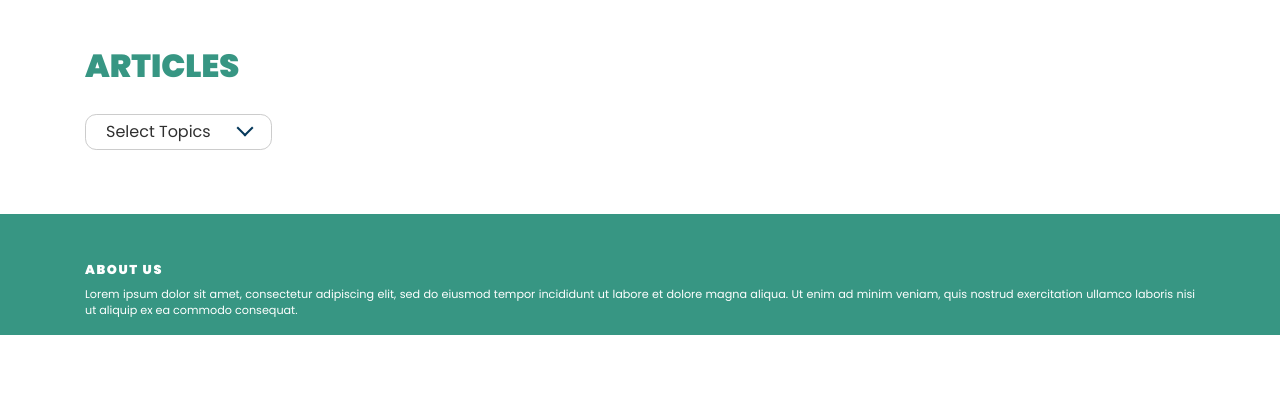
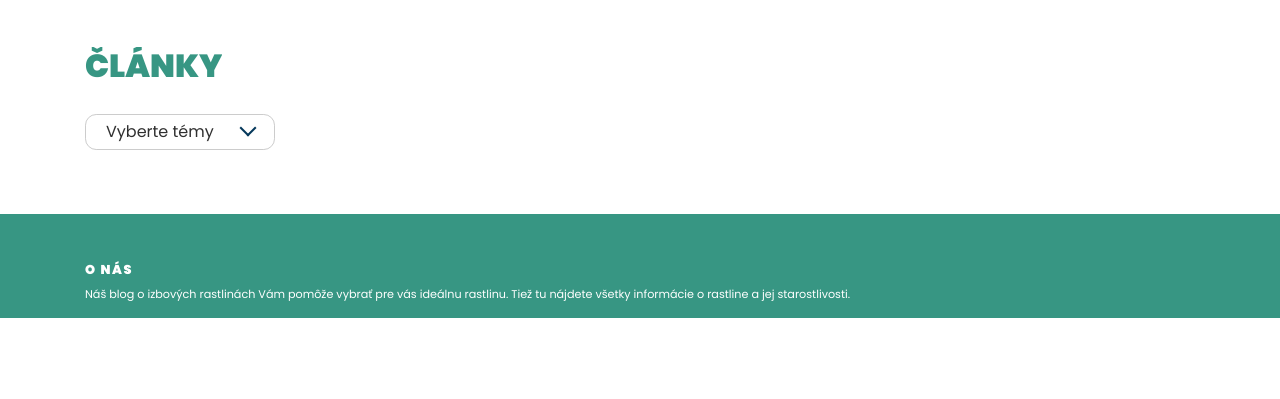
Before and after one commit to ZCT-CMS/zct-cms, a PHP site: page / in a window 1280 px wide. Shown: the part 401-800 px from the top of the page. Run offline with PHP 8.4, Linux system fonts and the light colour scheme; data that the repository does not hold is empty; some libraries are stand-ins or nearby versions.

Commit message:
added photos

```diff
--- a/includes/footer.php
+++ b/includes/footer.php
@@ -3,8 +3,8 @@
         <div class="row justify-content-between">
 
           <div class="footer-col col-12">
-            <h3 class="text-white">ABOUT US</h3>
-            <p class="text-white text-justify">Lorem ipsum dolor sit amet, consectetur adipiscing elit, sed do eiusmod tempor incididunt ut labore et dolore magna aliqua. Ut enim ad minim veniam, quis nostrud exercitation ullamco laboris nisi ut aliquip ex ea commodo consequat.</p>
+            <h3 class="text-white">O NÁS</h3>
+            <p class="text-white text-justify">Náš blog o izbových rastlinách Vám pomôže vybrať pre vás ideálnu rastlinu. Tiež tu nájdete všetky informácie o rastline a jej starostlivosti.</p>
           </div>
         </div>
       </div>
--- a/includes/includes_head.php
+++ b/includes/includes_head.php
@@ -8,6 +8,7 @@
   <link rel="stylesheet" href="/css/lightbox.min.css">
   <link rel="stylesheet" href="/css/bootstrap.min.css">
   <link rel="stylesheet" href="/css/aos.css">
+  <link href="images/icon-leafer.png" rel="icon" type="image/png">
 
   <link rel="stylesheet" href="/css/style.css?v2.2">
 
--- a/index.php
+++ b/index.php
@@ -31,10 +31,10 @@ if (isset($_GET['topic'])) {
   <?php
   include('includes/includes_head.php');
   ?>
-  <!-- Primary Meta Tags -->
-  <title>Blog pro Kakatus.</title>
 
-  <meta name="title" content="CMS ZCT">
+  <title>Váš zelený priateľ</title>
+
+  <meta name="title" content="Váš zelený priateľ">
   <meta name="description" content="Second zct assignment">
 
 </head>
@@ -46,8 +46,8 @@ if (isset($_GET['topic'])) {
       <div class="container">
         <div class="row align-items-left">
           <div class="subpage_head col-lg-8 text-left">
-            <h1>BLOG</h1>
-            <h5>Tut budet ctot pro kaktusy.</h5>
+            <h1>Váš zelený priateľ</h1>
+            <h5>Asistent pri hľadaní dokonalej domácej rastliny</h5>
           </div>
         </div>
       </div>
@@ -55,25 +55,25 @@ if (isset($_GET['topic'])) {
 
     <section class="site-section">
       <div class="container">
-        <h2 class="section-title gradient">ARTICLES</h2>
+        <h2 class="section-title gradient">Články</h2>
 
         <div id="filterBtnContainer" class="mb-3">
           <!-- Article filter -->
           <form action="index.php" method="get">
             <div id="list" class="dropdown-check-list" tabindex="100">
-              <span class="anchor">Select Topics</span>
+              <span class="anchor">Vyberte témy</span>
               <ul class="items">
                 <li>
                   <input type="checkbox" id="all" name="topic[]" value="all">
-                  <label for="all"> all</label>
+                  <label for="all">Všetky</label>
                 </li>
                 <li>
                   <input type="checkbox" id="kancelaria" name="topic[]" value="kancelaria">
-                  <label for="kancelaria"> Kancelaria</label>
+                  <label for="kancelaria"> Kancelária</label>
                 </li>
                 <li>
                   <input type="checkbox" id="novaciky" name="topic[]" value="novaciky">
-                  <label for="novaciky"> Novaciky</label>
+                  <label for="novaciky"> Nováčik</label>
                 </li>
                 <li>
                   <input type="checkbox" id="baby" name="topic[]" value="baby">
@@ -81,7 +81,7 @@ if (isset($_GET['topic'])) {
                 </li>
                 <li>
                   <input type="checkbox" id="vzacne" name="topic[]" value="vzacne">
-                  <label for="vzacne"> Vzacne</label>
+                  <label for="vzacne"> Vzácne</label>
                 </li>
                 <li><input type="submit" value="Sort"></li>
               </ul>
```
Also changed, not shown: images/Annotation 2020-04-02 135531.png (deleted), images/bg.svg (deleted), images/blog/Abidjan - Copy.jpg (added), images/blog/Abidjan1.jpg (added), images/blog/Adansonii.jpg (added), images/blog/Anthurium Crystallinum.jpeg (added), images/blog/Anthurium Crystallinum1.jpeg (added), images/blog/Ceropegia Woodii.jpg (added), images/blog/Maranta Lemon.jpg (added), images/blog/Monstera Adansonii.jpg (added), images/blog/Peperomia Ceparata.jpg (added), images/blog/Syngonium Pixie.jpeg (added), images/blog/Syngonium2.jpeg (added), images/blog/Syngonium3.jpg (added), 2 more files.
